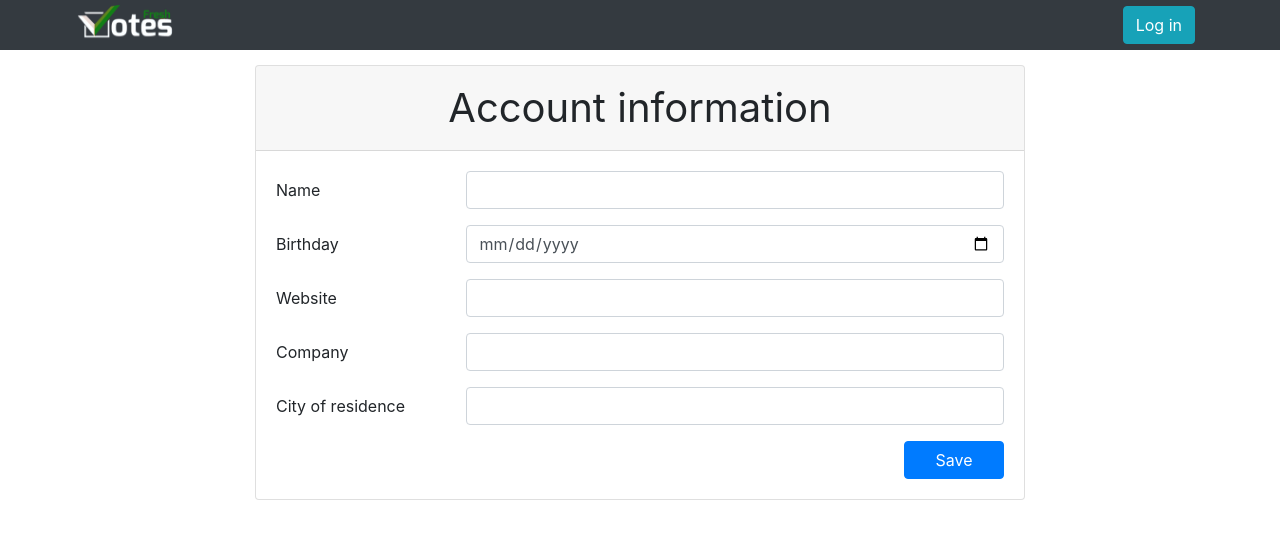
After one commit to 3asyPe/FreshVotes, a Spring app: template FreshVotes/src/main/resources/templates/editUserProfile.html in a window 1280 px wide. The commit adds this page. Shown: the top 539 px of the page. Run offline with Thymeleaf, Linux system fonts and the light colour scheme; the template is opened without the code that fills it, so the values that code supplies are empty; some of the project's set-up classes (security, data sources, template engines, error pages and the like) are left out, and stand-ins take their place.

Commit message:
Make edit profile page

```diff
--- a/FreshVotes/src/main/java/com/freshvotes/contoller/LoginController.java
+++ b/FreshVotes/src/main/java/com/freshvotes/contoller/LoginController.java
@@ -29,7 +29,7 @@ public class LoginController {
 
 	@PostMapping("/register")
 	public String registerPost(User user) {
-		userService.save(user);
+		userService.createUser(user);
 		return "redirect:/login?registered";
 	}
 }
--- a/FreshVotes/src/main/java/com/freshvotes/contoller/UserController.java
+++ b/FreshVotes/src/main/java/com/freshvotes/contoller/UserController.java
@@ -46,8 +46,7 @@ public class UserController {
 	}
 
 	@PostMapping("/profile/edit")
-	public String saveUserProfile(@PathVariable int userId,
-								  User user) {
+	public String saveUserProfile(User user) {
 		userService.save(user);
 
 		return "userProfile";
--- a/FreshVotes/src/main/java/com/freshvotes/domain/User.java
+++ b/FreshVotes/src/main/java/com/freshvotes/domain/User.java
@@ -13,6 +13,8 @@ import javax.persistence.GenerationType;
 import javax.persistence.Id;
 import javax.persistence.OneToMany;
 import javax.persistence.Table;
+
+import org.springframework.format.annotation.DateTimeFormat;
 
 import com.fasterxml.jackson.annotation.JsonIdentityInfo;
 import com.fasterxml.jackson.annotation.JsonIgnore;
@@ -33,10 +35,12 @@ public class User {
 	private String password;
 	private String name;
 	private String imageURL = "/images/User_Placeholder.jpg";
-	private Date birthday;
 	private String website;
 	private String company;
 	private String city;
+
+	@DateTimeFormat(pattern = "yyyy-MM-dd")
+	private Date birthday;
 
 	@OneToMany(cascade=CascadeType.ALL, fetch=FetchType.EAGER, mappedBy="user")
 	@JsonIgnore
--- a/FreshVotes/src/main/java/com/freshvotes/service/UserService.java
+++ b/FreshVotes/src/main/java/com/freshvotes/service/UserService.java
@@ -20,6 +20,10 @@ public class UserService {
 	private PasswordEncoder encoder;
 
 	public User save(User user) {
+		return userRepo.save(user);
+	}
+
+	public User createUser(User user) {
 		String password = encoder.encode(user.getPassword());
 		user.setPassword(password);
 
--- /dev/null
+++ b/FreshVotes/src/main/resources/static/css/editUserProfile.css
@@ -0,0 +1,17 @@
+.edit-container{
+    max-width: 800px;
+}
+
+.container-inner{
+    margin-top: 15px;
+}
+
+.edit-title{
+    font-size: 40px;
+    text-align: center;
+}
+
+.save-btn{
+    float: right;
+    width: 100px;
+}
--- /dev/null
+++ b/FreshVotes/src/main/resources/templates/editUserProfile.html
@@ -0,0 +1,76 @@
+<!DOCTYPE html>
+<html xmlns:th="http://www.thymeleaf.org"
+      xmlns:sec="http://thymeleaf.org/thymeleaf-extras-springsecurity5">
+<head>
+
+    <meta charset="UTF-8">
+
+    <title>FreshVotes User Edit</title>
+
+    <script th:replace="fragments/header :: headerElement"></script>
+
+    <link rel="stylesheet" type="text/css" th:href="@{/css/editUserProfile.css}" />
+
+</head>
+<body>
+
+<div th:replace="fragments/header :: header"></div>
+
+<div class="container edit-container">
+    <div class="container-inner card">
+
+        <div class="card-header edit-title">
+            Account information
+        </div>
+
+        <div class="card-body">
+            <form action="" method="post" class="editForm">
+                <input type="hidden" th:name="${_csrf.parameterName}" th:value="${_csrf.token}" id="csrfToken"/>
+                <input type="hidden" th:field="${user.id}">
+                <input type="hidden" th:field="${user.username}">
+                <input type="hidden" th:field="${user.password}">
+                <input type="hidden" th:field="${user.imageURL}">
+
+                <div class="form-group row">
+                    <label for="name" class="col-lg-4 col-xl-3 col-form-label">Name</label>
+                    <div class="col-lg-8 col-xl-9">
+                        <input type="text" th:field="${user.name}" class="form-control" th:required="required">
+                    </div>
+                </div>
+
+                <div class="form-group row">
+                    <label for="birthday" class="col-lg-4 col-xl-3 col-form-label">Birthday</label>
+                    <div class="col-lg-8 col-xl-9">
+                        <input type="date" th:field="${user.birthday}" class="form-control">
+                    </div>
+                </div>
+
+                <div class="form-group row">
+                    <label for="website" class="col-lg-4 col-xl-3 col-form-label">Website</label>
+                    <div class="col-lg-8 col-xl-9">
+                        <input type="text" th:field="${user.website}" class="form-control">
+                    </div>
+                </div>
+
+                <div class="form-group row">
+                    <label for="company" class="col-lg-4 col-xl-3 col-form-label">Company</label>
+                    <div class="col-lg-8 col-xl-9">
+                        <input type="text" th:field="${user.company}" class="form-control">
+                    </div>
+                </div>
+
+                <div class="form-group row">
+                    <label for="company" class="col-lg-4 col-xl-3 col-form-label">City of residence</label>
+                    <div class="col-lg-8 col-xl-9">
+                        <input type="text" th:field="${user.city}" class="form-control">
+                    </div>
+                </div>
+
+                <button type="submit" class="btn btn-primary save-btn">Save</button>
+            </form>
+        </div>
+    </div>
+</div>
+
+</body>
+</html>
```
Also changed, not shown: FreshVotes/src/main/resources/templates/userProfile.html (+6 -6 lines).
